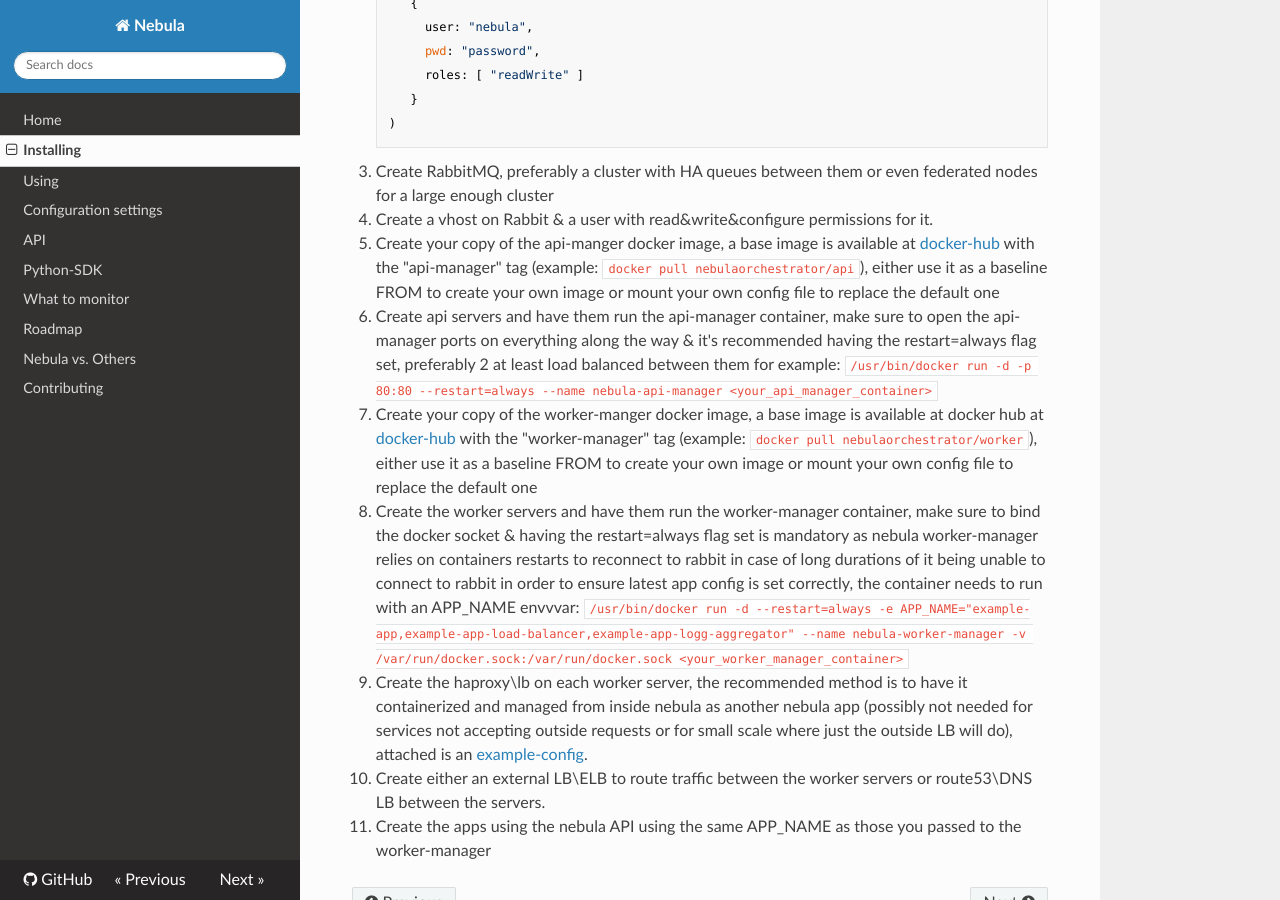
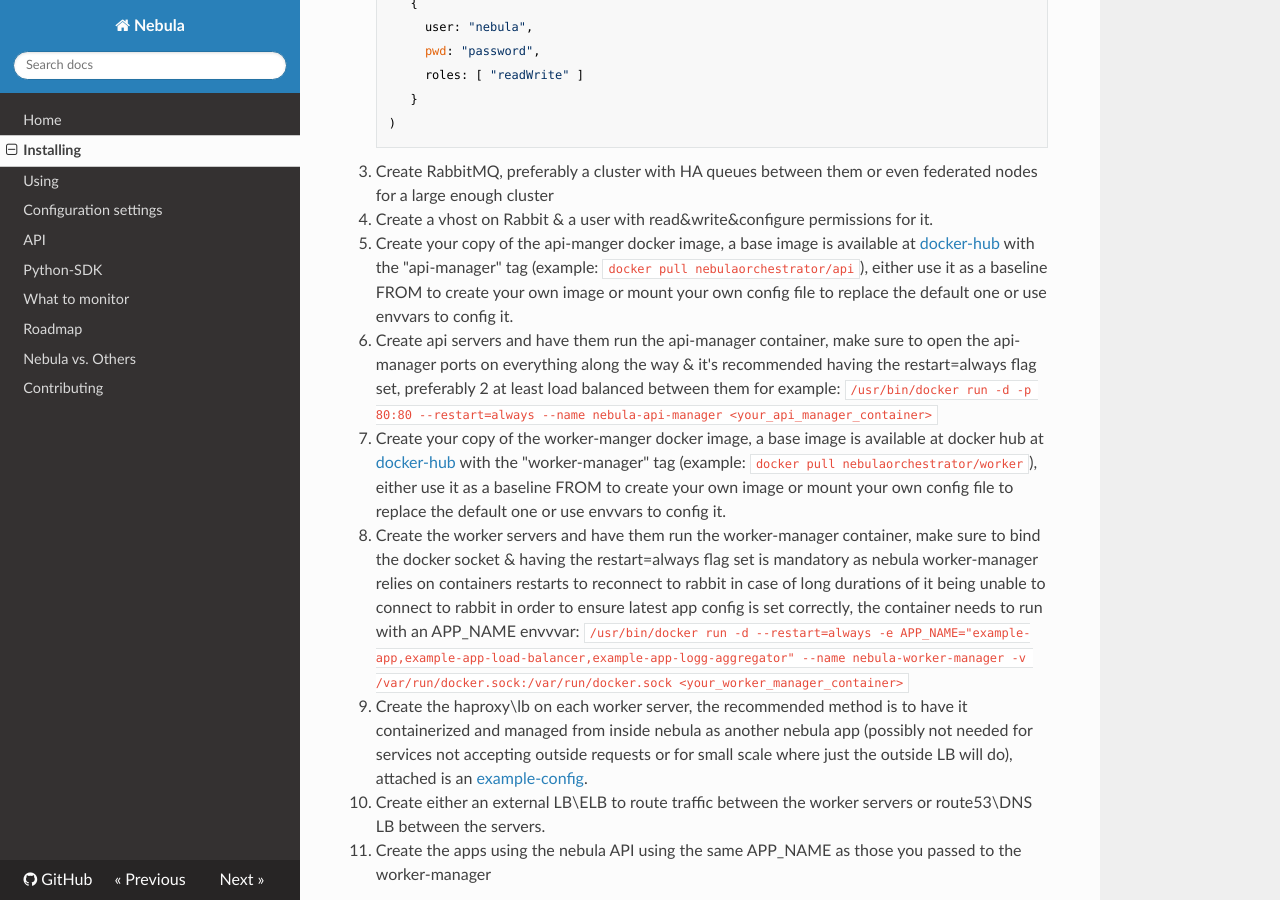
Before and after one commit to nebula-orchestrator/docs, an MkDocs documentation site: the page built from docs/install.md, in a window 1280 px wide and 900 px high, scrolled down 1023 px. Built offline with MkDocs 1.6.1, drawn with Linux system fonts in a browser that asks for light colours; nearby versions of some CDN libraries; old or Windows-style settings are respelled for this version of MkDocs.

Commit message:
making it clear at install guide they can also be configured via envvars

```diff
--- a/docs/install.md
+++ b/docs/install.md
@@ -30,10 +30,10 @@
 
 3. Create RabbitMQ, preferably a cluster with HA queues between them or even federated nodes for a large enough cluster
 4. Create a vhost on Rabbit & a user with read&write&configure permissions for it.
-5. Create your copy of the api-manger docker image, a base image is available at [docker-hub](https://hub.docker.com/r/nebulaorchestrator/api/) with the "api-manager" tag (example: `docker pull nebulaorchestrator/api`), either use it as a baseline FROM to create your own image or mount your own config file to replace the default one
+5. Create your copy of the api-manger docker image, a base image is available at [docker-hub](https://hub.docker.com/r/nebulaorchestrator/api/) with the "api-manager" tag (example: `docker pull nebulaorchestrator/api`), either use it as a baseline FROM to create your own image or mount your own config file to replace the default one or use envvars to config it.
 6. Create api servers and have them run the api-manager container, make sure to open the api-manager ports on everything along the way & it's recommended having the restart=always flag set, preferably 2 at least load balanced between them for example:
  `/usr/bin/docker run -d -p 80:80 --restart=always --name nebula-api-manager <your_api_manager_container>`
-7. Create your copy of the worker-manger docker image, a base image is available at docker hub at [docker-hub](https://hub.docker.com/r/nebulaorchestrator/worker/) with the "worker-manager" tag (example: `docker pull nebulaorchestrator/worker`), either use it as a baseline FROM to create your own image or mount your own config file to replace the default one
+7. Create your copy of the worker-manger docker image, a base image is available at docker hub at [docker-hub](https://hub.docker.com/r/nebulaorchestrator/worker/) with the "worker-manager" tag (example: `docker pull nebulaorchestrator/worker`), either use it as a baseline FROM to create your own image or mount your own config file to replace the default one or use envvars to config it.
 8. Create the worker servers and have them run the worker-manager container, make sure to bind the docker socket & having the restart=always flag set is mandatory as nebula worker-manager relies on containers restarts to reconnect to rabbit in case of long durations of it being unable to connect to rabbit in order to ensure latest app config is set correctly, the container needs to run with an APP_NAME envvvar:
  `/usr/bin/docker run -d --restart=always -e APP_NAME="example-app,example-app-load-balancer,example-app-logg-aggregator" --name nebula-worker-manager -v /var/run/docker.sock:/var/run/docker.sock <your_worker_manager_container>`
 9. Create the haproxy\lb on each worker server, the recommended method is to have it containerized and managed from inside nebula as another nebula app (possibly not needed for services not accepting outside requests or for small scale where just the outside LB will do), attached is an [example-config](https://github.com/nebula-orchestrator/nebula/blob/master/docs/haproxy.cfg).
```
